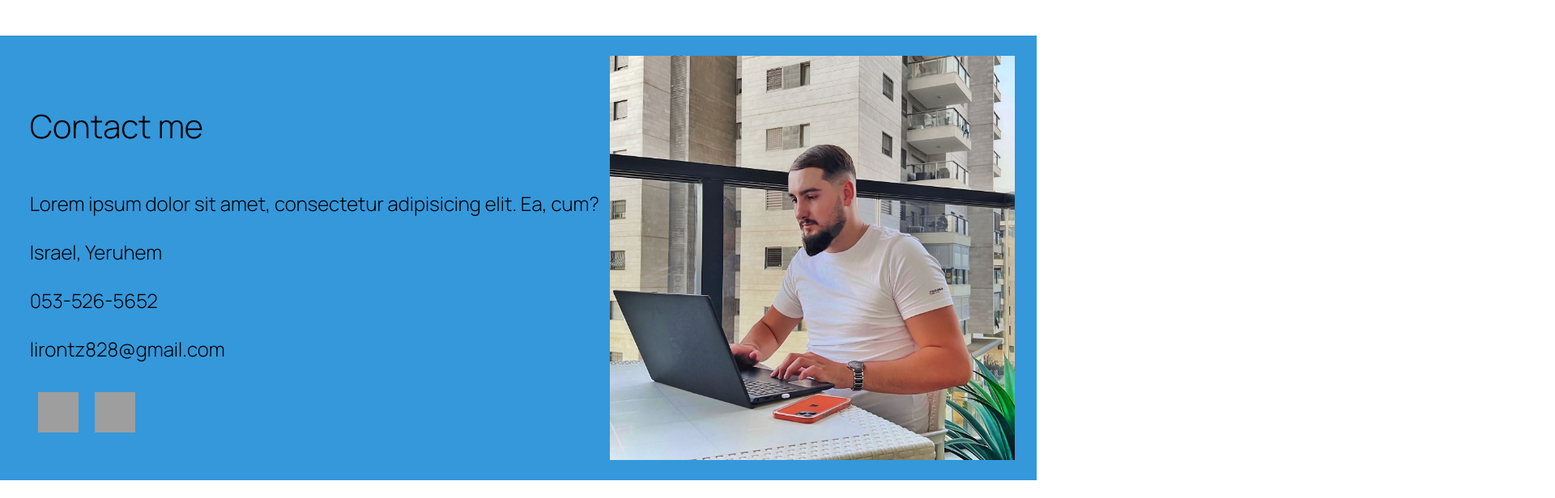
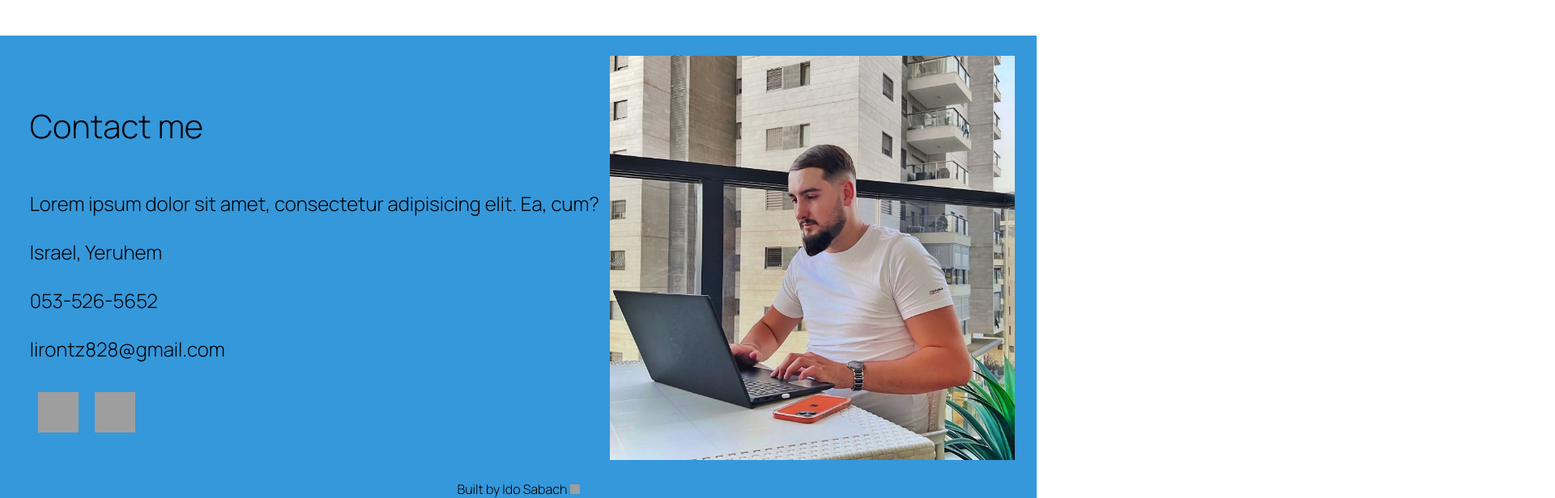
Before and after one commit to IdoSabach/Homepage, a plain HTML site: page index.html in a window 1280 px wide. Shown: the part 1817-2433 px from the top of the page at 81% size, 1920 px wide, since content can reach past the window. Before the commit the page ends 2411 px from the top, so only its background shows below. Drawn offline with nearby package versions, Linux system fonts and the light colour scheme; grey boxes are pictures that could not be loaded.

Commit message:
add footer

```diff
--- a/index.html
+++ b/index.html
@@ -309,6 +309,17 @@
         <img class="imgFooter" src="./image/WhatsApp Image 2023-12-28 at 08.22.59.jpeg" alt="">
       </div>
     </section>
+
+    <footer class="footer">
+      Built by Ido Sabach
+      <a class="colorToGit" href="https://github.com/IdoSabach"
+        ><img
+          width="12"
+          height="12"
+          src="https://img.icons8.com/ios-filled/50/github.png"
+          alt="github"
+      /></a>
+    </footer>
     <script src="main.js"></script>
   </body>
 </html>
--- a/style.css
+++ b/style.css
@@ -16,7 +16,7 @@ body {
   top: 0;
   z-index: -1;
   border-top: 650px solid #3498db;
-  border-right: 2500px solid transparent;
+  border-right: 100vw solid transparent;
   overflow: hidden;
 }
 
@@ -41,6 +41,7 @@ body {
   width: 70%;
   background-color: white;
   padding: 0px 15px 0px;
+  box-shadow: 5px 5px 5px gainsboro;
 }
 
 .title {
@@ -69,7 +70,7 @@ body {
 
 .github:hover,
 .linkedin:hover {
-  transform: scale(1.1);
+  transform: scale(1.1) rotate(360deg);
   transition: all 1s;
 }
 
@@ -97,6 +98,12 @@ body {
   max-height: 500px;
   box-shadow: 5px 5px 5px gainsboro;
   border-style: none;
+  cursor: pointer;
+}
+
+.box:hover{
+  transform: rotate(1deg) scale(1.01);
+  transition: all 0.5s;
 }
 
 .imgWork{
@@ -180,6 +187,13 @@ body {
   height: 100%;
   object-fit:cover;
 }
+
+.footer{
+  text-align: center;
+  background-color: #3498db;
+
+}
+
 
 
 
```
